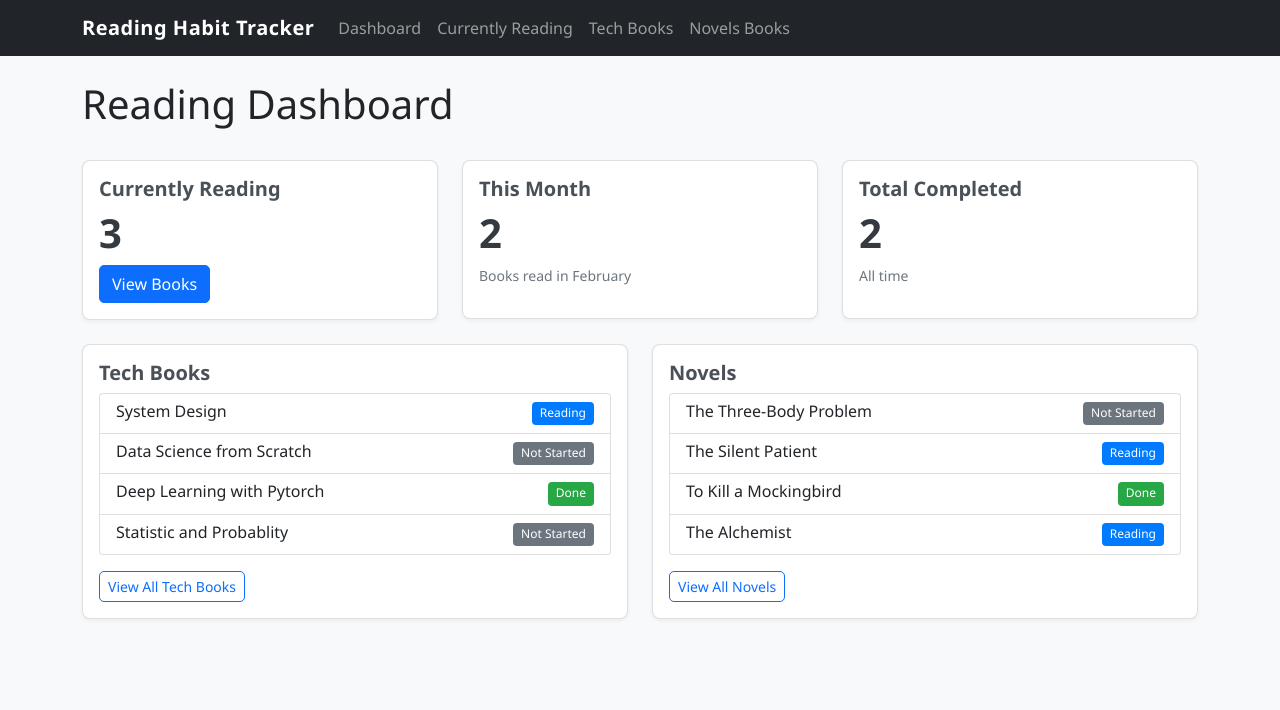
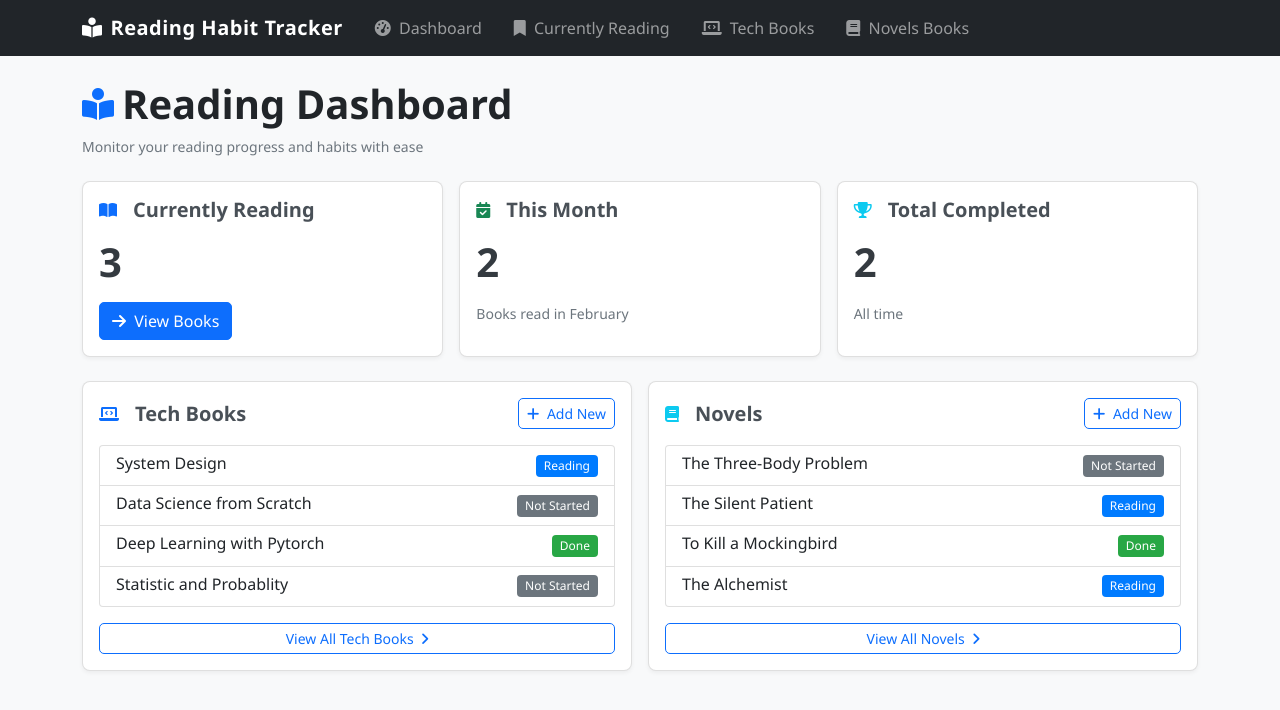
Before and after one commit to zabih1/ReadingHabitTracker-Django_App, a Django app: page / in a window 1280 px wide. Shown: the top 710 px of the page. Run offline with Django 5.2, Linux system fonts and the light colour scheme; data comes from the database, SQL or seed files in the repository; both versions use the stored data as it was after the commit.

Commit message:
updating dashboard

```diff
--- a/Reading_Habit_Tracker/templates/base.html
+++ b/Reading_Habit_Tracker/templates/base.html
@@ -7,29 +7,30 @@
     <meta name="viewport" content="width=device-width, initial-scale=1.0">
     <title>{% block title %}Personal Library{% endblock %}</title>
     <link href="https://cdn.jsdelivr.net/npm/bootstrap@5.1.3/dist/css/bootstrap.min.css" rel="stylesheet">
+    <link rel="stylesheet" href="https://cdnjs.cloudflare.com/ajax/libs/font-awesome/6.0.0/css/all.min.css">
     <link rel="stylesheet" href="{% static 'style.css' %}">
 
 </head>
 <body>
     <nav class="navbar navbar-expand-lg navbar-dark bg-dark">
         <div class="container">
-            <a class="navbar-brand" href="{% url 'home' %}">Reading Habit Tracker</a>
+            <a class="navbar-brand" href="{% url 'home' %}"><i class="fas fa-book-reader me-2"></i>Reading Habit Tracker</a>
             <button class="navbar-toggler" type="button" data-bs-toggle="collapse" data-bs-target="#navbarNav">
                 <span class="navbar-toggler-icon"></span>
             </button>
             <div class="collapse navbar-collapse" id="navbarNav">
                 <ul class="navbar-nav">
-                    <li class="nav-item">
-                        <a class="nav-link" href="{% url 'home' %}">Dashboard</a>
+                    <li class="nav-item mx-2">
+                        <a class="nav-link" href="{% url 'home' %}"><i class="fas fa-tachometer-alt me-1"></i> Dashboard</a>
                     </li>
-                    <li class="nav-item">
-                        <a class="nav-link" href="{% url 'current_books' %}">Currently Reading</a>
+                    <li class="nav-item mx-2">
+                        <a class="nav-link" href="{% url 'current_books' %}"><i class="fas fa-bookmark me-1"></i> Currently Reading</a>
                     </li>
-                    <li class="nav-item">
-                        <a class="nav-link" href="{% url 'tech_books' %}">Tech Books</a>
+                    <li class="nav-item mx-2">
+                        <a class="nav-link" href="{% url 'tech_books' %}"><i class="fas fa-laptop-code me-1"></i> Tech Books</a>
                     </li>
-                    <li class="nav-item">
-                        <a class="nav-link" href="{% url 'novel_books' %}">Novels Books</a>
+                    <li class="nav-item mx-2">
+                        <a class="nav-link" href="{% url 'novel_books' %}"><i class="fas fa-book me-1"></i> Novels Books</a>
                     </li>
                 </ul>
             </div>
--- a/Reading_Habit_Tracker/templates/index.html
+++ b/Reading_Habit_Tracker/templates/index.html
@@ -1,97 +1,157 @@
 <!-- index.html (Dashboard) -->
-
 {% extends 'base.html' %}
 {% block title %}Dashboard - Personal Library{% endblock %}
 
 {% block content %}
-<div class="row mb-4">
+<div class="row mb-2">
     <div class="col">
-        <h1>Reading Dashboard</h1>
+        <div class="d-flex align-items-center mb-2">
+            <i class="fas fa-book-reader fa-2x text-primary me-2"></i>
+            <h1 class="fw-bold mb-0">Reading Dashboard</h1>
+        </div>
+        <p class="text-muted">Monitor your reading progress and habits with ease</p>
     </div>
 </div>
 
-<div class="row mb-4">
+
+<!-- Stats Cards Row -->
+<div class="row mb-4 g-3">
     <div class="col-md-4">
-        <div class="card">
-            <div class="card-body">
-                <h5 class="card-title">Currently Reading</h5>
-                <h2 class="card-text">{{ currently_reading }}</h2>
-                <a href="{% url 'current_books' %}" class="btn btn-primary">View Books</a>
+        <div class="card h-100">
+            <div class="card-body d-flex flex-column">
+                <div class="d-flex align-items-center mb-3">
+                    <div class="icon-circle bg-primary-subtle me-3">
+                        <i class="fas fa-book-open text-primary"></i>
+                    </div>
+                    <h5 class="card-title mb-0">Currently Reading</h5>
+                </div>
+                <h2 class="card-text display-4 fw-bold mb-3">{{ currently_reading }}</h2>
+                <div class="mt-auto">
+                    <a href="{% url 'current_books' %}" class="btn btn-primary">
+                        <i class="fas fa-arrow-right me-1"></i> View Books
+                    </a>
+                </div>
             </div>
         </div>
     </div>
     <div class="col-md-4">
-        <div class="card">
-            <div class="card-body">
-                <h5 class="card-title">This Month</h5>
-                <h2 class="card-text">{{ books_this_month }}</h2>
-                <p class="text-muted">Books read in {{ current_month_name }}</p>
+        <div class="card h-100">
+            <div class="card-body d-flex flex-column">
+                <div class="d-flex align-items-center mb-3">
+                    <div class="icon-circle bg-success-subtle me-3">
+                        <i class="fas fa-calendar-check text-success"></i>
+                    </div>
+                    <h5 class="card-title mb-0">This Month</h5>
+                </div>
+                <h2 class="card-text display-4 fw-bold mb-3">{{ books_this_month }}</h2>
+                <p class="text-muted mt-auto">Books read in {{ current_month_name }}</p>
             </div>
         </div>
     </div>
     <div class="col-md-4">
-        <div class="card">
-            <div class="card-body">
-                <h5 class="card-title">Total Completed</h5>
-                <h2 class="card-text">{{ total_completed }}</h2>
-                <p class="text-muted">All time</p>
+        <div class="card h-100">
+            <div class="card-body d-flex flex-column">
+                <div class="d-flex align-items-center mb-3">
+                    <div class="icon-circle bg-info-subtle me-3">
+                        <i class="fas fa-trophy text-info"></i>
+                    </div>
+                    <h5 class="card-title mb-0">Total Completed</h5>
+                </div>
+                <h2 class="card-text display-4 fw-bold mb-3">{{ total_completed }}</h2>
+                <p class="text-muted mt-auto">All time</p>
             </div>
         </div>
     </div>
 </div>
 
-<div class="row">
+<!-- Books Lists Row -->
+<div class="row g-3">
     <div class="col-md-6">
-        <div class="card">
-            <div class="card-body">
-                <h5 class="card-title">Tech Books</h5>
-                <div class="list-group">
+        <div class="card h-100">
+            <div class="card-body d-flex flex-column">
+                <div class="d-flex justify-content-between align-items-center mb-3">
+                    <div class="d-flex align-items-center">
+                        <div class="icon-circle bg-primary-subtle me-3">
+                            <i class="fas fa-laptop-code text-primary"></i>
+                        </div>
+                        <h5 class="card-title mb-0">Tech Books</h5>
+                    </div>
+                    <a href="{% url 'add_tech_book' %}" class="btn btn-sm btn-outline-primary">
+                        <i class="fas fa-plus me-1"></i> Add New
+                    </a>
+                </div>
+                <div class="list-group mb-3">
                     {% for book in tech_books %}
                     <a href="#" class="list-group-item list-group-item-action">
-                        <div class="d-flex w-100 justify-content-between">
-                            <h6 class="mb-1">{{ book.name }}</h6>
+                        <div class="d-flex w-100 justify-content-between align-items-center">
+                            <div>
+                                <h6 class="mb-1 fw-semibold">{{ book.name }}</h6>
+                                {% if book.author %}<p class="text-muted small mb-0">by {{ book.author }}</p>{% endif %}
+                            </div>
                             <span class="badge {% if book.status == 'READING' %}bg-primary{% elif book.status == 'DONE' %}bg-success{% else %}bg-secondary{% endif %}">
                                 {{ book.get_status_display }}
                             </span>
                         </div>
                     </a>
                     {% empty %}
-                    <div class="list-group-item">
-                        <p class="mb-0">No tech books yet. <a href="{% url 'add_tech_book' %}">Add one?</a></p>
+                    <div class="list-group-item text-center py-4">
+                        <i class="fas fa-book-open fs-2 text-muted mb-2"></i>
+                        <p class="mb-0">No tech books yet.</p>
+                        <a href="{% url 'add_tech_book' %}" class="btn btn-sm btn-primary mt-2">Add your first tech book</a>
                     </div>
                     {% endfor %}
                 </div>
-                <div class="mt-3">
-                    <a href="{% url 'tech_books' %}" class="btn btn-outline-primary btn-sm">View All Tech Books</a>
+                <div class="mt-auto">
+                    <a href="{% url 'tech_books' %}" class="btn btn-outline-primary btn-sm w-100">
+                        View All Tech Books <i class="fas fa-angle-right ms-1"></i>
+                    </a>
                 </div>
             </div>
         </div>
     </div>
     <div class="col-md-6">
-        <div class="card">
-            <div class="card-body">
-                <h5 class="card-title">Novels</h5>
-                <div class="list-group">
+        <div class="card h-100">
+            <div class="card-body d-flex flex-column">
+                <div class="d-flex justify-content-between align-items-center mb-3">
+                    <div class="d-flex align-items-center">
+                        <div class="icon-circle bg-info-subtle me-3">
+                            <i class="fas fa-book text-info"></i>
+                        </div>
+                        <h5 class="card-title mb-0">Novels</h5>
+                    </div>
+                    <a href="{% url 'add_novel_book' %}" class="btn btn-sm btn-outline-primary">
+                        <i class="fas fa-plus me-1"></i> Add New
+                    </a>
+                </div>
+                <div class="list-group mb-3">
                     {% for book in novels %}
                     <a href="#" class="list-group-item list-group-item-action">
-                        <div class="d-flex w-100 justify-content-between">
-                            <h6 class="mb-1">{{ book.name }}</h6>
+                        <div class="d-flex w-100 justify-content-between align-items-center">
+                            <div>
+                                <h6 class="mb-1 fw-semibold">{{ book.name }}</h6>
+                                {% if book.author %}<p class="text-muted small mb-0">by {{ book.author }}</p>{% endif %}
+                            </div>
                             <span class="badge {% if book.status == 'READING' %}bg-primary{% elif book.status == 'DONE' %}bg-success{% else %}bg-secondary{% endif %}">
                                 {{ book.get_status_display }}
                             </span>
                         </div>
                     </a>
                     {% empty %}
-                    <div class="list-group-item">
-                        <p class="mb-0">No novels yet. <a href="{% url 'add_novel_book' %}">Add one?</a></p>
+                    <div class="list-group-item text-center py-4">
+                        <i class="fas fa-book fs-2 text-muted mb-2"></i>
+                        <p class="mb-0">No novels yet.</p>
+                        <a href="{% url 'add_novel_book' %}" class="btn btn-sm btn-primary mt-2">Add your first novel</a>
                     </div>
                     {% endfor %}
                 </div>
-                <div class="mt-3">
-                    <a href="{% url 'novel_books' %}" class="btn btn-outline-primary btn-sm">View All Novels</a>
+                <div class="mt-auto">
+                    <a href="{% url 'novel_books' %}" class="btn btn-outline-primary btn-sm w-100">
+                        View All Novels <i class="fas fa-angle-right ms-1"></i>
+                    </a>
                 </div>
             </div>
         </div>
     </div>
 </div>
+
 {% endblock %}
```
Also changed, not shown: Reading_Habit_Tracker/templates/current_books.html (+6 -1 lines), Reading_Habit_Tracker/templates/novel_books.html (+7 -2 lines), Reading_Habit_Tracker/templates/tech_books.html (+7 -2 lines), Dashboard.png (added), Reading_Habit_Tracker/db.sqlite3, Reading_Habit_Tracker/static/style.css (line endings or trailing spaces), readme.md.
